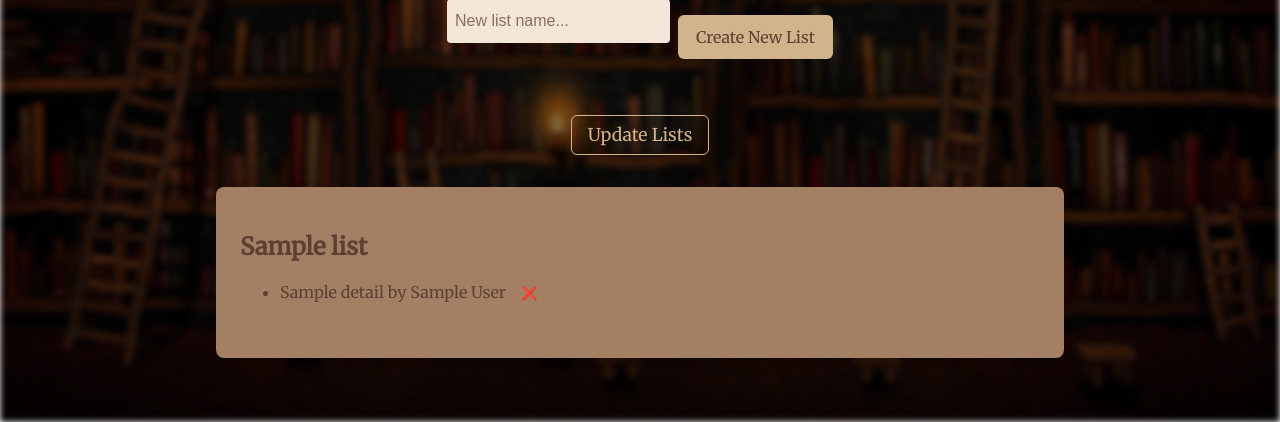
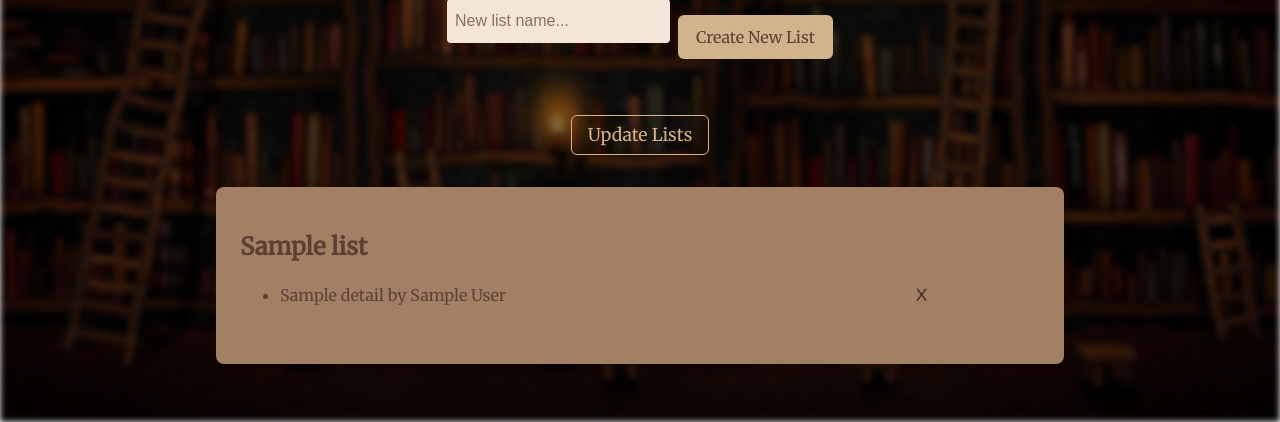
Before and after one commit to CelestineNguyen/CS4750_FinalProject, a Django app: page /lists/ in a window 1280 px wide. Shown: the part 378-800 px from the top of the page. Run offline with Django 5.2, Linux system fonts and the light colour scheme; a user stored in the database is signed in; tables that the repository leaves empty hold one stand-in row (values such as "Sample post").

Commit message:
Updated delete button icon

```diff
--- a/plot_twist/plotTwist/templates/plotTwist/lists.html
+++ b/plot_twist/plotTwist/templates/plotTwist/lists.html
@@ -45,7 +45,7 @@
 
             <form method="POST" action="{% url 'delete_list' list.list_id %}" onsubmit="return confirmDelete()" style="display:none;" class="delete-list-form">
                 {% csrf_token %}
-                <button type="submit" class="delete-list-btn">❌</button>
+                <button type="submit" class="delete-list-btn">X</button>
             </form>
 
             <ul>
@@ -54,7 +54,7 @@
                         {{ item.book.title }} by {{ item.book.authors }}
                         <form method="POST" action="{% url 'remove_book' list.list_id item.book.book_id %}" class="delete-book-form" style="display:none; display:inline-block;">
                             {% csrf_token %}
-                            <button type="submit" class="delete-book-btn">❌</button>
+                            <button type="submit" class="delete-book-btn">X</button>
                         </form>
                     </li>
                 {% empty %}
@@ -135,9 +135,11 @@
 <style>
 button.delete-book-btn,
 button.delete-list-btn {
-    margin-left: 5px;
-    color: rosybrown;
+    margin-left: 400px;
+    color: #4e342e;
+    font-family: 'Nunito', serif;
     font-weight: bold;
+    font-size: 1.1rem;
     background: none;
     border: none;
     cursor: pointer;
```
